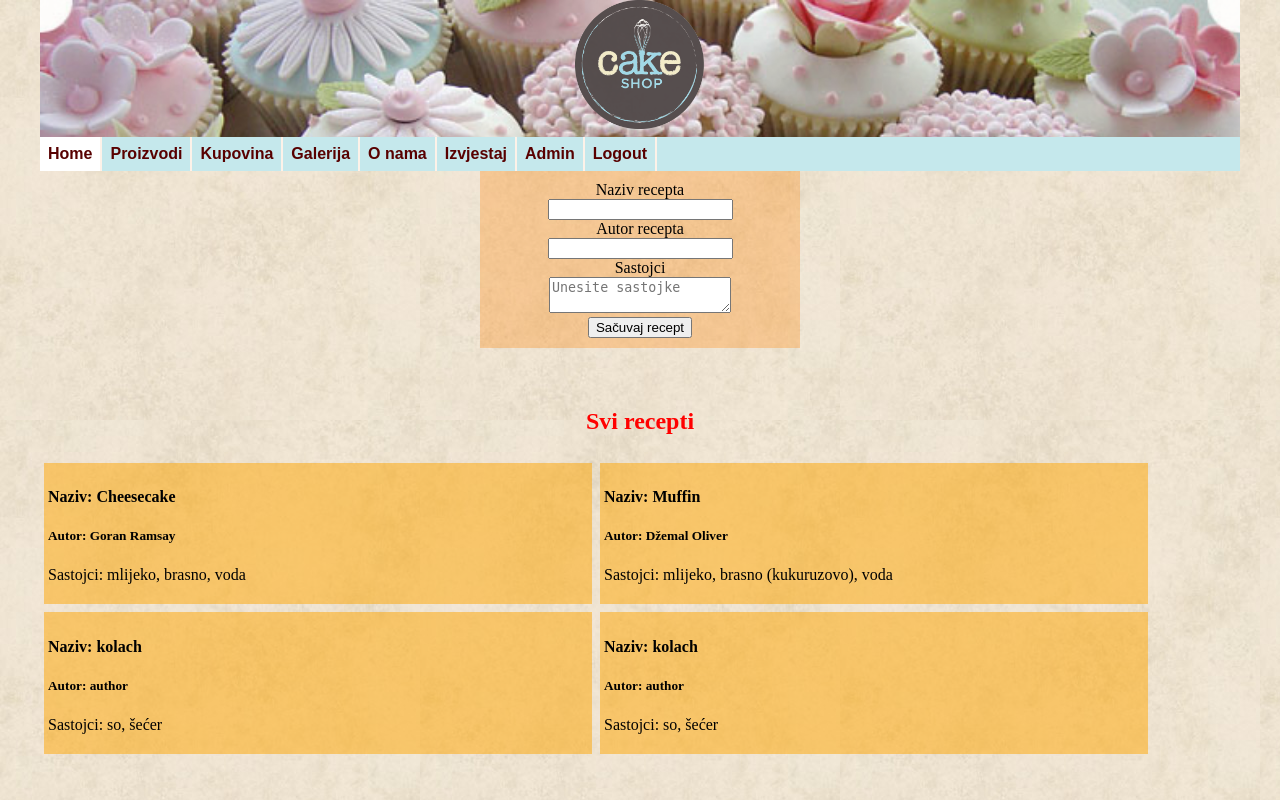
After one commit to ajla24/Cake-shop, a PHP site: page /admin.php in a window 1280 px wide. The commit adds this page. Run offline with PHP 8.4, Linux system fonts and the light colour scheme.

Commit message:
Add files via upload

```diff
--- /dev/null
+++ b/spirala3/admin.php
@@ -0,0 +1,131 @@
+<!DOCTYPE html>
+<html lang="en">
+<head>
+	<meta charset="UTF-8">
+	<title>Spirala 1</title>
+	<link rel="stylesheet" href="stil.css">
+	<meta name="viewport" content="width=device-width" />
+	<script src="cake-js.js"> </script>
+	<script src="jquery.min.js"></script>
+</head>
+<body>
+<?php
+      if (isset($_REQUEST['ime'])) {
+        print "<p>Poslali ste: ".$_REQUEST['ime']."</p>";
+
+		$doc = new DOMDocument('1.0');
+
+		$doc->formatOutput = true;
+
+		 // sprema osobu i njenu poruku sa kontakt forme
+
+		$root = $doc->createElement('osoba');
+		$root = $doc->appendChild($root);
+
+		$ime = $doc->createElement('ime');
+		$ime = $root->appendChild($ime);
+
+		$text = $doc->createTextNode($_REQUEST['ime']);
+		$text = $ime->appendChild($text);
+
+		$email = $doc->createElement('email');
+		$email = $root->appendChild($email);
+
+		$text = $doc->createTextNode($_REQUEST['email']);
+		$text = $email->appendChild($text);
+
+		$poruka = $doc->createElement('poruka');
+		$poruka = $root->appendChild($poruka);
+
+		$text = $doc->createTextNode($_REQUEST['poruka']);
+		$text = $poruka->appendChild($text);
+
+		//
+
+		$doc->save("test.xml");
+
+		$xml=simplexml_load_file("test.xml") or die("Error: Cannot create object");
+	  }
+
+    ?>
+
+
+<h1><img src="cake-logo.gif" class="logo" alt="logo"></h1>
+
+	<div class="meni">
+      <ul>
+			<li><a href="#" onclick="pribavi_stranicu('cake-shop.php',0)" class="meni_opcija bijelo">Home</a></li>
+			<li><a href="#" onclick="pribavi_stranicu('proizvodi.php',1)" class="meni_opcija">Proizvodi</a></li>
+			<li><a href="#" onclick="pribavi_stranicu('kupovina.php',2)" class="meni_opcija">Kupovina</a></li>
+			<li><a href="#" onclick="pribavi_stranicu('galerija.php',3)" class="meni_opcija">Galerija</a></li>
+			<li><div class="dropdown">
+				<button onclick="meni_funkcija()" class="dropbtn" class="meni_opcija">O nama</button>
+				<div id="myDropdown" class="dropdown-sadrzaj">
+				<a href="#" onclick="pribavi_stranicu('onama.php',4)">Historija</a>
+				<a href="#" onclick="pribavi_stranicu('kontakt.php',4)">Kontakt</a>
+				</div>
+				</div></li>
+			<li><a href="#" onclick="pribavi_stranicu('lista.php',5)" class="meni_opcija">Izvjestaj</a></li>
+			<li><a href="admin.php" class="meni_opcija">Admin</a></li>
+			<li><a href="logout.php" class="meni_opcija">Logout</a></li>
+		</ul>
+	</div>
+	<div id="glavni">
+		<div id="unos-recepta">
+		<form id="recept" method="POST" action="admin.php">
+			<label>Naziv recepta</label>
+				<br>
+				<input type='text' id='naziv' name='naziv' />
+				<br>
+				<label>Autor recepta</label>
+				<br>
+				<input type='text' id='autor' name='autor' />
+				<br>
+				<label>Sastojci</label>
+				<br>
+				<textarea name='sastojci' id='sastojci' placeholder="Unesite sastojke"></textarea>
+				<br>
+				<input type='submit' id='dodaj' name='save-recipe' value="Sačuvaj recept"/>
+		</form>
+		<div>
+
+		<?php
+		if(isset($_POST['save-recipe']) && !empty($_POST['naziv']) && !empty($_POST['sastojci']) && !empty($_POST['autor'])){
+			$naziv=htmlspecialchars($_POST['naziv']);
+			$autor=htmlspecialchars($_POST['autor']);
+			$sastojci=htmlspecialchars($_POST['sastojci']);
+
+			$xml = simplexml_load_file('recept.xml');
+			$recept = $xml->addChild('recept');
+			$recept->addChild('naziv', $naziv);
+			$recept->addChild('autor', $autor);
+			$recept->addChild('sastojci', $sastojci);
+
+			file_put_contents('recept.xml', $xml->asXML());
+
+
+
+		}
+
+		?>
+		<br>
+		<br>
+		<div id="recepti-lista">
+		<h3>Svi recepti</h3>
+		<?php
+			$xml = simplexml_load_file("recept.xml");
+			foreach ($xml->recept as $recept) {
+
+				echo '<div class="recepat"><h4>Naziv: ' . $recept->naziv . '</h4>';
+				echo '<h5>Autor: ' . $recept->autor . '</h5>';
+				echo '<p>Sastojci: ' . $recept->sastojci . '</p></div>';
+
+			}
+		?>
+	</div>
+
+
+
+
+</body>
+</html>
--- a/spirala3/index.php
+++ b/spirala3/index.php
@@ -66,6 +66,12 @@
 				</div>
 				</div></li>
 			<li><a href="#" onclick="pribavi_stranicu('lista.php',5)" class="meni_opcija">Izvjestaj</a></li>
+			<?php
+				if(!isset($_SESSION['valid'])) print "<li><a href='login.php' class='meni_opcija'>Login</a></li>";
+				else print "<li><a href='admin.php' class='meni_opcija'>Admin</a></li>
+				<li><a href='logout.php' class='meni_opcija'>Logout</a></li>";
+			?>
+
 		</ul>
 	</div>
 	<div id="glavni">
--- /dev/null
+++ b/spirala3/izvjestaj.php
@@ -0,0 +1,4 @@
+<?php
+  echo 'Dokument je generisan!';
+   header('Refresh: 2; URL = index.php');
+?>
--- /dev/null
+++ b/spirala3/login.xml
@@ -0,0 +1,4 @@
+<user>
+<username>admin</username>
+<password>admin</password>
+</user>
--- a/spirala3/logout.php
+++ b/spirala3/logout.php
@@ -2,7 +2,8 @@
    session_start();
    unset($_SESSION["username"]);
    unset($_SESSION["password"]);
+   unset($_SESSION['login']);
 
    echo 'You have cleaned session';
-   header('Refresh: 2; URL = login.php');
+   header('Refresh: 2; URL = index.php');
 ?>
--- /dev/null
+++ b/spirala3/recept.xml
@@ -0,0 +1,13 @@
+<?xml version="1.0"?>
+<recepti>
+	<recept>
+		<naziv>Cheesecake</naziv>
+		<autor>Goran Ramsay</autor>
+		<sastojci>mlijeko, brasno, voda</sastojci>
+	</recept>
+	<recept>
+		<naziv>Muffin</naziv>
+		<autor>D&#x17E;emal Oliver</autor>
+		<sastojci>mlijeko, brasno (kukuruzovo), voda</sastojci>
+	</recept>
+<recept><naziv>kolach</naziv><autor>author</autor><sastojci>so, &#x161;e&#x107;er</sastojci></recept><recept><naziv>kolach</naziv><autor>author</autor><sastojci>so, &#x161;e&#x107;er</sastojci></recept></recepti>
--- a/spirala3/stil.css
+++ b/spirala3/stil.css
@@ -258,3 +258,19 @@ width: 40%;
         width: 100%;
     }
 }
+
+.recepat{
+	float: left;
+	width: 45%;
+	margin: 4px;
+	background: #ffa50080;
+	padding: 4px;
+}
+
+#recept{
+	background: #ff82004d;
+margin: 0 auto;
+text-align: center;
+width: 300px;
+padding: 10px;
+}
```
Also changed, not shown: spirala3/izvjestaj.xml (added, +15 -0 lines), spirala3/lista.php (+20 -11 lines), spirala3/login.php (+46 -34 lines).
